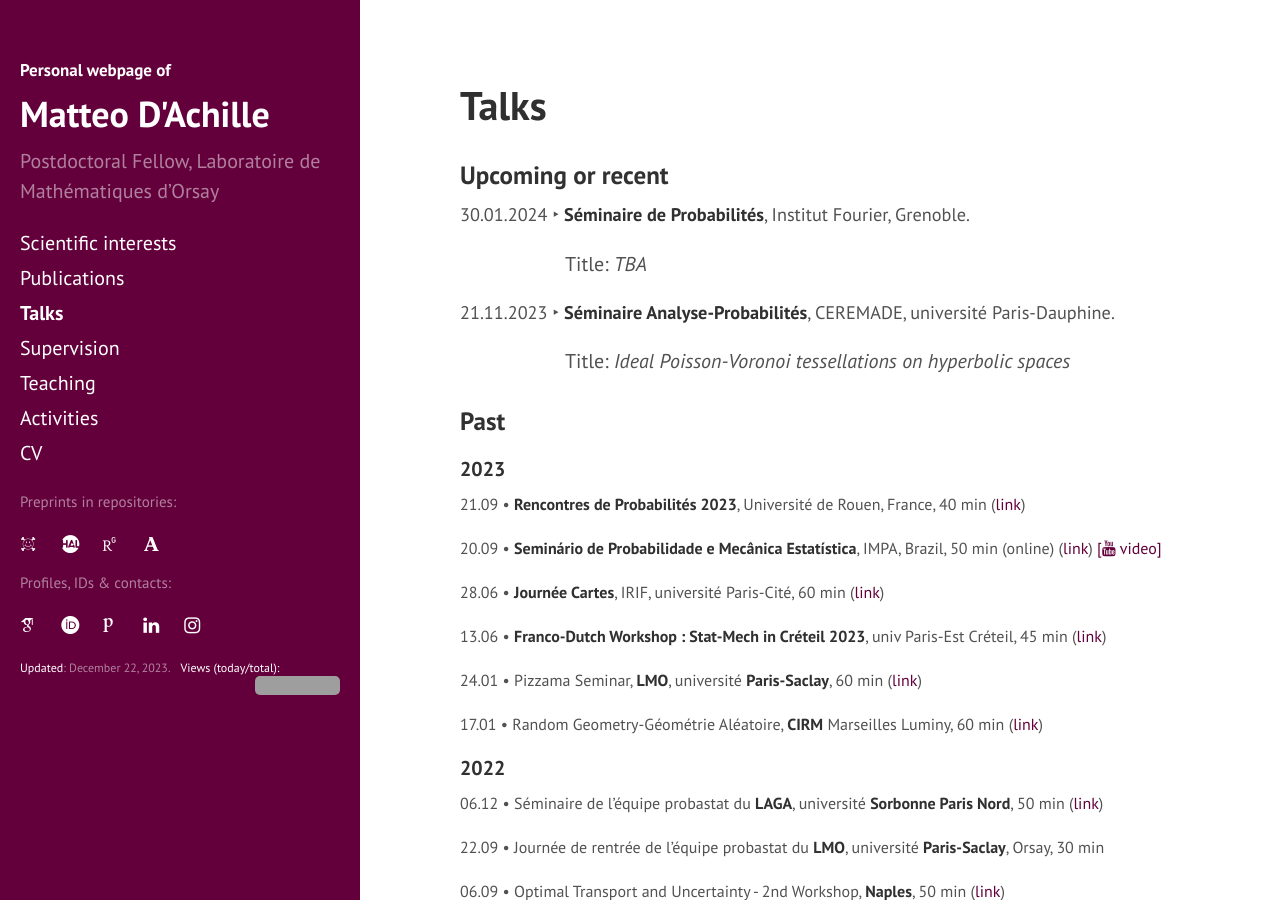
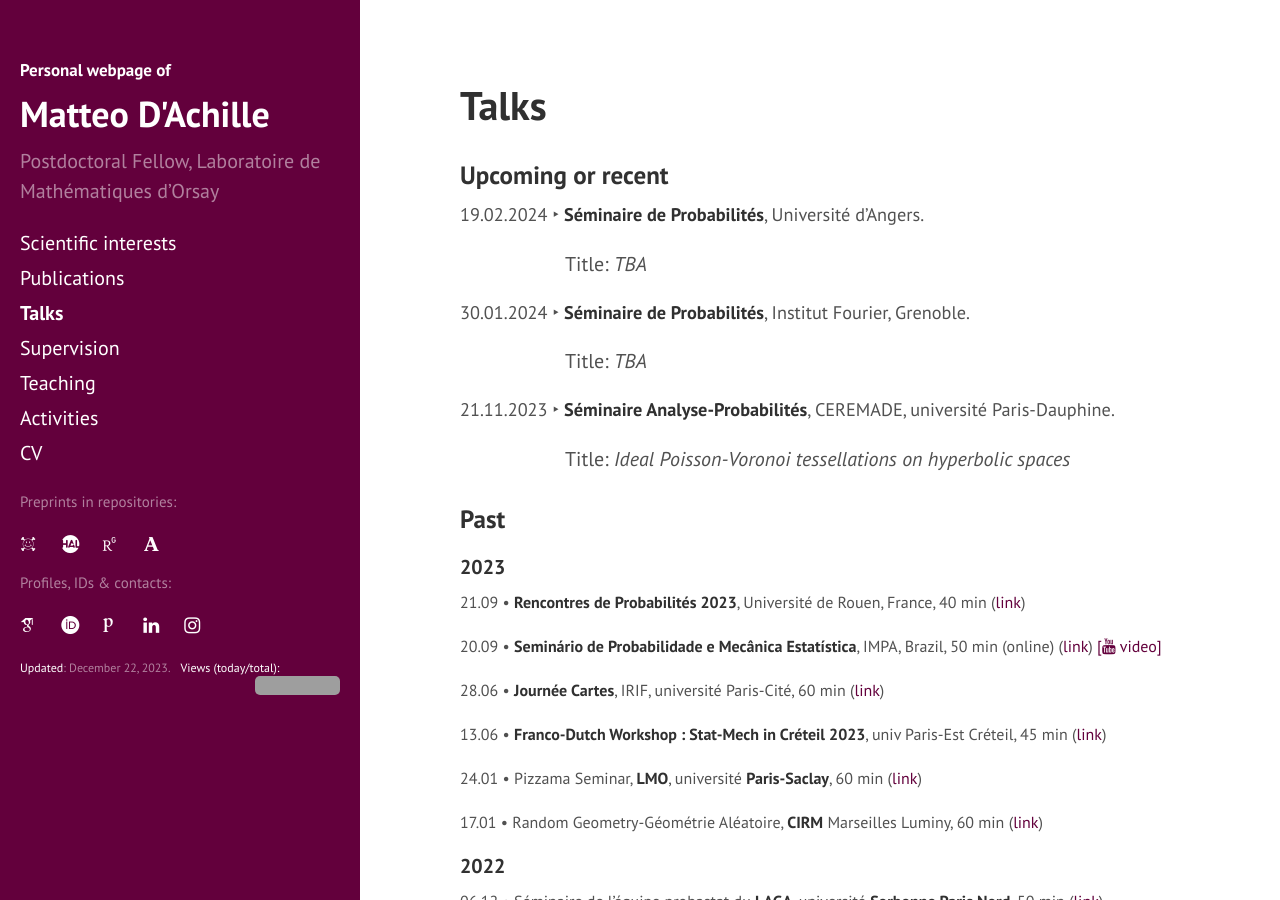
Before and after one commit to matteodachille/matteodachille.github.io, a Jekyll site: the page built from talks.md, in a window 1280 px wide and 900 px high. Built offline with Jekyll 4.4.1, drawn with Linux system fonts in a browser that asks for light colours; nearby versions of some CDN libraries; some web fonts are replaced; grey boxes are pictures that could not be loaded.

Commit message:
Updated talk list

```diff
--- a/talks.md
+++ b/talks.md
@@ -24,6 +24,13 @@ s
 
 
 ### Upcoming or recent
+
+19.02.2024 &#x2023; **Séminaire de Probabilités**, Université d'Angers.
+{: style="font-size: 18.3px" }
+
+Title: _TBA_
+{: style="margin-left: 105px" }
+
 
 30.01.2024 &#x2023; **Séminaire de Probabilités**, Institut Fourier, Grenoble.
 {: style="font-size: 18.3px" }
```
